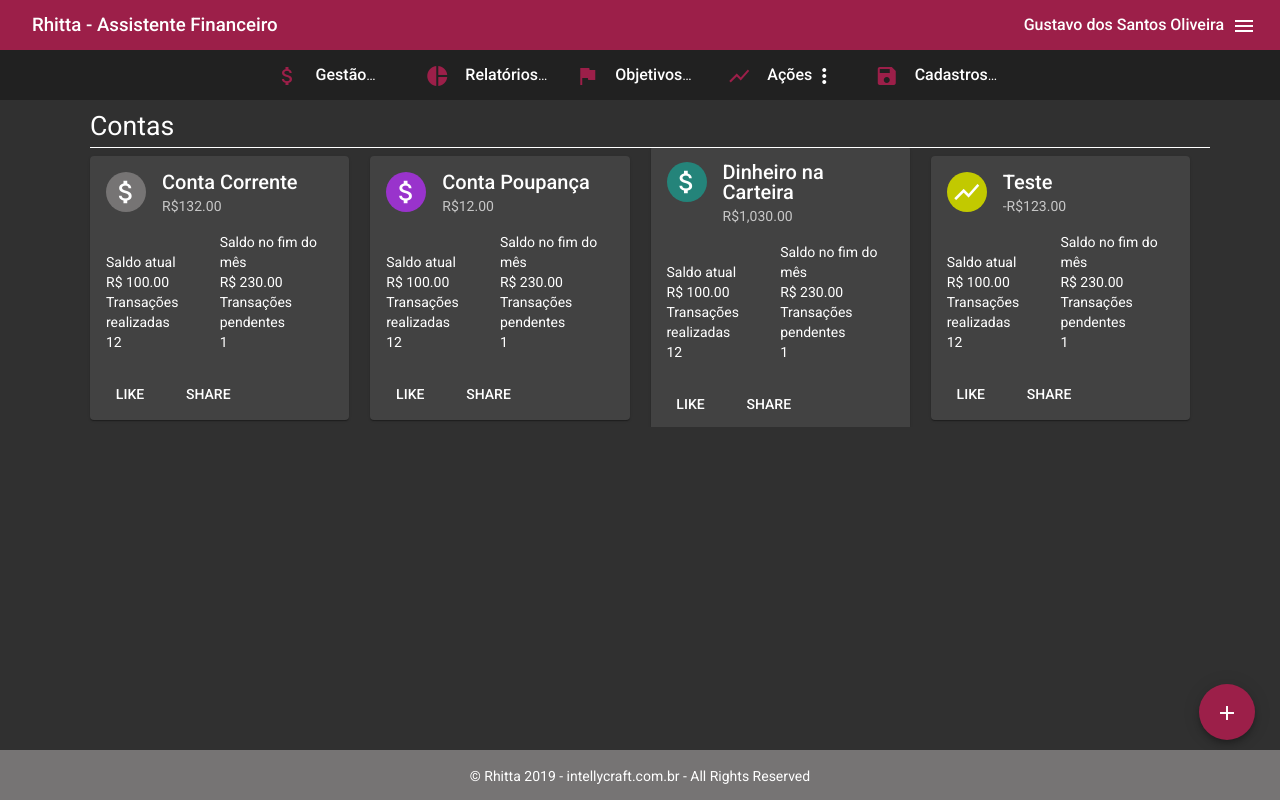
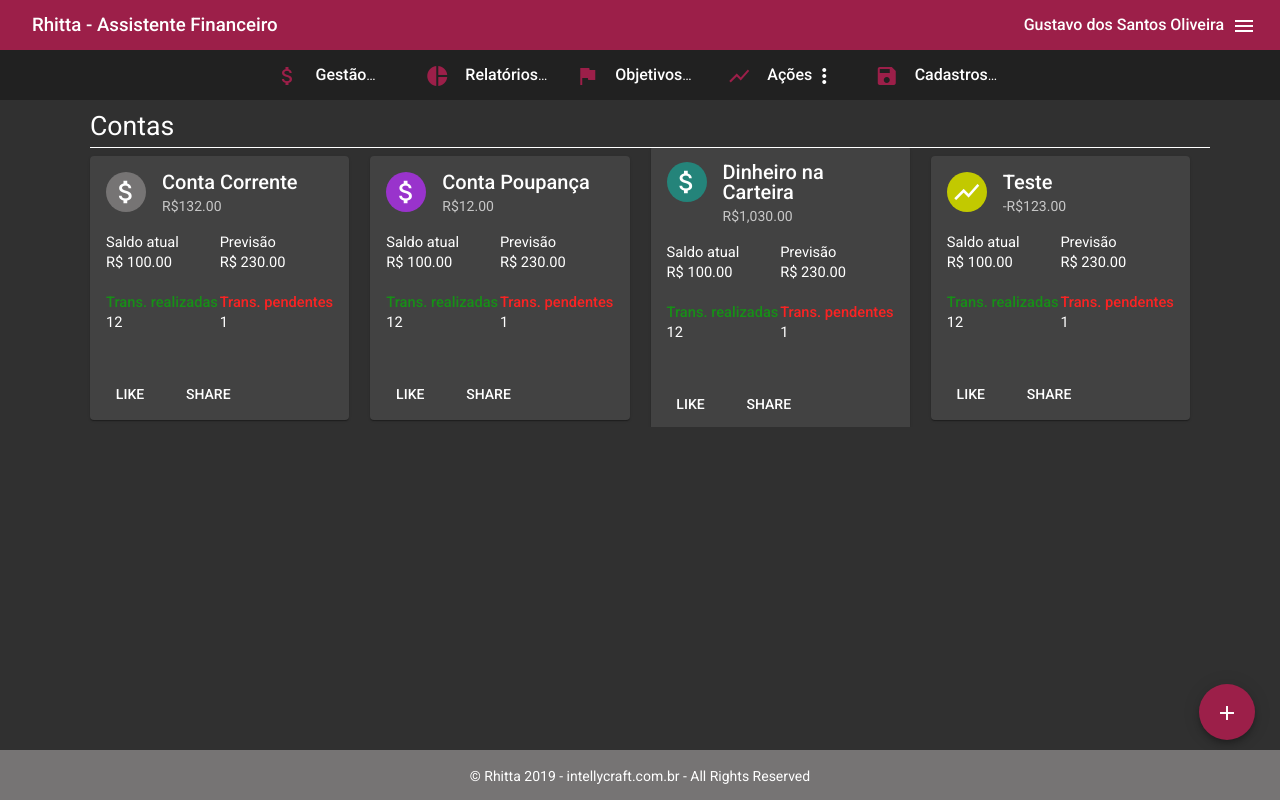
Before and after one commit to gustavoosantoos/AssistenteFinanceiro-Frontend, an Angular app: page /gestao/contas in a window 1280 px wide. Built offline with nearby package versions, Linux system fonts and the light colour scheme.

Commit message:
feat(contas): estilização do conteúdo do card de contas

```diff
--- a/src/app/gestao/contas/listagem-contas/listagem-contas.component.html
+++ b/src/app/gestao/contas/listagem-contas/listagem-contas.component.html
@@ -13,20 +13,20 @@
         </mat-card-header>
         <mat-card-content class="conta-content-container">
           <div class="conta-content">
-            <span>Saldo atual</span>
-            <span>R$ 100.00</span>
+            <span class="content-title">Saldo atual</span>
+            <span class="content-value">R$ 100.00</span>
           </div>
           <div class="conta-content">
-            <span>Saldo no fim do mês</span>
-            <span>R$ 230.00</span>
+            <span class="content-title">Previsão</span>
+            <span class="content-value">R$ 230.00</span>
           </div>
           <div class="conta-content">
-            <span>Transações realizadas</span>
-            <span>12</span>
+            <span class="content-title__positive">Trans. realizadas</span>
+            <span class="content-value">12</span>
           </div>
           <div class="conta-content">
-            <span>Transações pendentes</span>
-            <span>1</span>
+            <span class="content-title__negative">Trans. pendentes</span>
+            <span class="content-value">1</span>
           </div>
         </mat-card-content>
         <mat-card-actions>
--- a/src/app/gestao/contas/listagem-contas/listagem-contas.component.scss
+++ b/src/app/gestao/contas/listagem-contas/listagem-contas.component.scss
@@ -25,6 +25,24 @@
     .conta-content {
       width: 50%;
       display: inline-block;
+      margin-bottom: 20px;
+      font-size: 11pt;
+
+      .content-title {
+        &__negative {
+          font-weight: 500;
+          color: rgb(250, 35, 35);
+        }
+
+        &__positive {
+          font-weight: 500;
+          color: rgb(23, 143, 23);
+        }
+      }
+
+      .content-value {
+      }
+
       span {
         display: block;
       }
```
